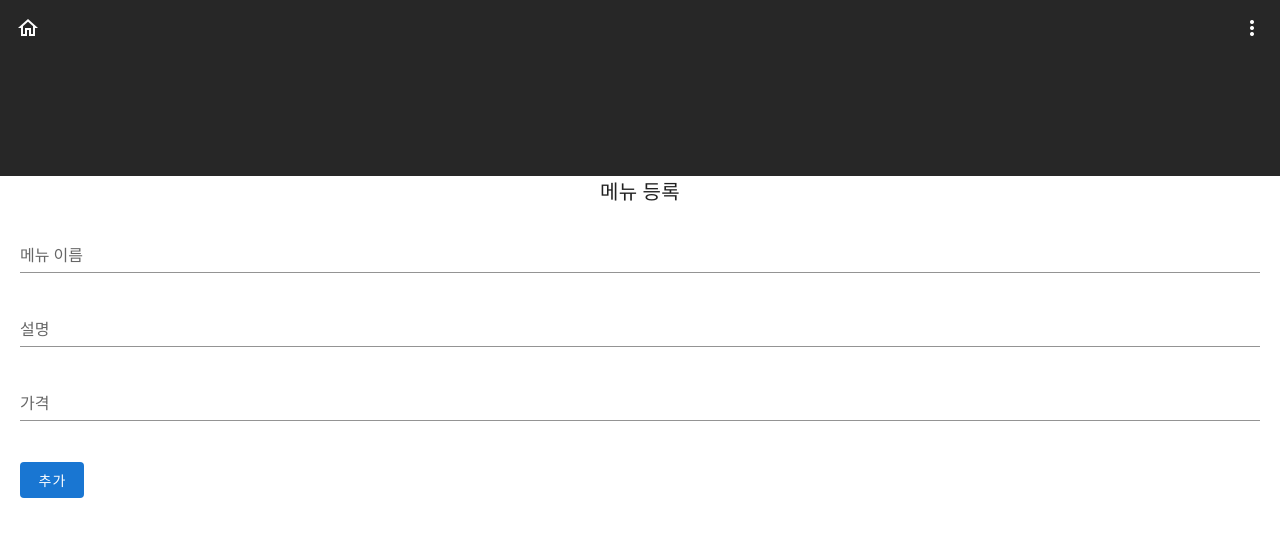
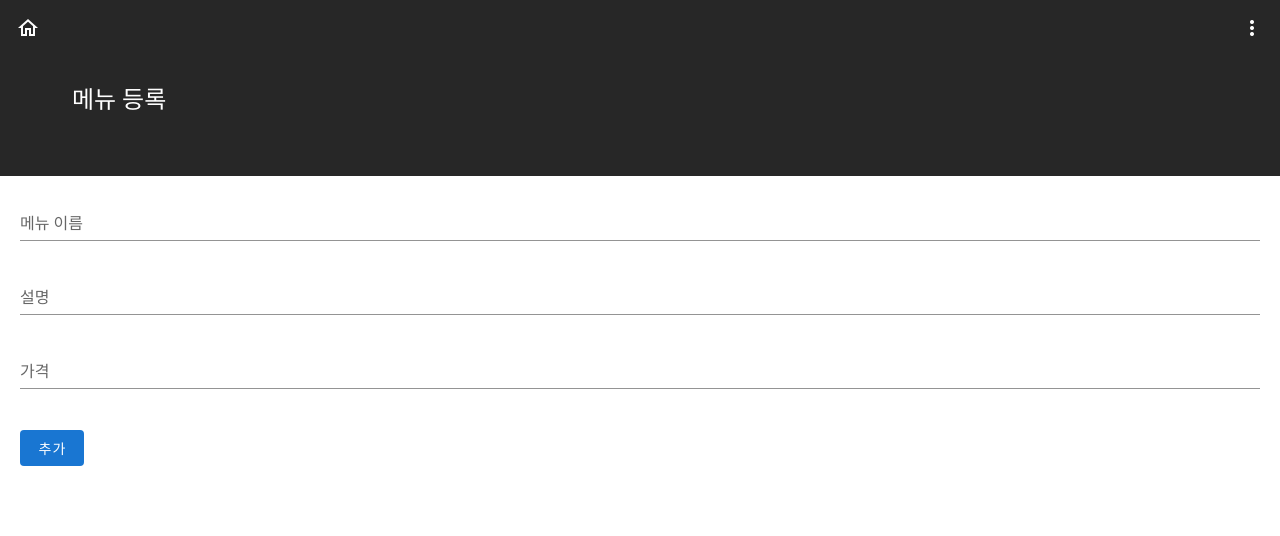
Before and after one commit to EDD-season2/caffeine-fe-shop, a Vue app: page /shop/1/menu-register in a window 1280 px wide. Shown: the top 536 px of the page. Built offline with nearby package versions, Linux system fonts and the light colour scheme.

Commit message:
Update menu register view as Logo component changed

```diff
--- a/src/views/MenuRegister.vue
+++ b/src/views/MenuRegister.vue
@@ -1,7 +1,6 @@
 <template>
 <div>
-    <Logo/>
-    <h2 class="title text-center">메뉴 등록</h2>
+    <Logo title="메뉴 등록"/>
     <v-form class="mx-5 py-3 registration-form" @submit="onSubmit" v-model="valid">
         <v-text-field v-model="menuItemName" class="input-shop-name my-2" label="메뉴 이름"/>
         <v-text-field v-model="menuItemDescription" class="input-shop-name my-2" label="설명"/>
@@ -45,7 +44,3 @@ export default class MenuRegister extends Vue {
     }
 }
 </script>
-
-<style lang="scss" scoped>
-
-</style>
```
